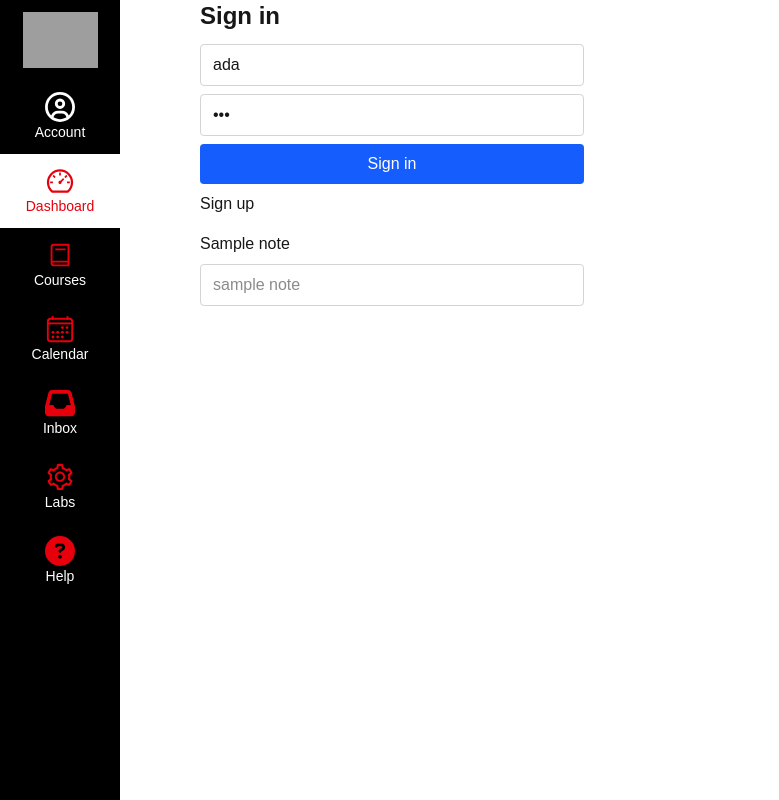
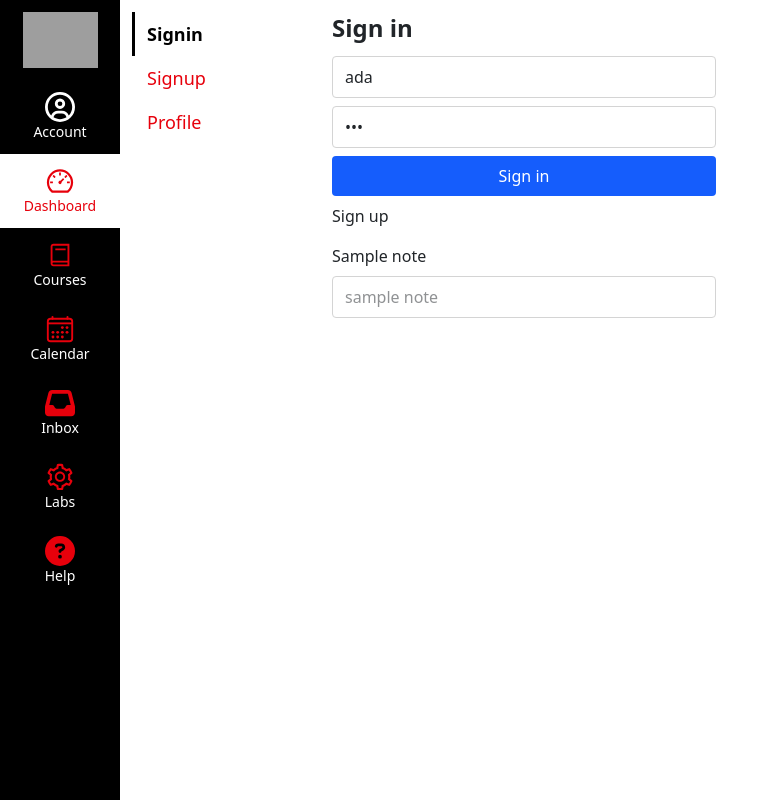
Before and after one commit to kiwanPrac/webdev-client, a Next.js app: page /account/signin in a window 1280 px wide. Shown: the whole page, without its empty margins (0-779 px from the left). Built offline with nearby package versions, Linux system fonts and the light colour scheme; grey boxes are pictures that could not be loaded.

Commit message:
fix kambaz spacing

```diff
--- a/app/(kambaz)/layout.tsx
+++ b/app/(kambaz)/layout.tsx
@@ -1,21 +1,14 @@
 import { ReactNode } from "react";
+import "./kambaz.css";
 import KambazNavigation from "./Navigation";
 
 export default function KambazLayout({
   children,
 }: Readonly<{ children: ReactNode }>) {
   return (
-    <table>
-      <tbody>
-        <tr>
-          <td valign="top" width="200">
-            <KambazNavigation />
-          </td>
-          <td valign="top" width="100%">
-            {children}
-          </td>
-        </tr>
-      </tbody>
-    </table>
+    <div id="wd-kambaz" className="font-sans">
+      <KambazNavigation />
+      <div className="wd-main-content-offset p-3">{children}</div>
+    </div>
   );
 }
```
